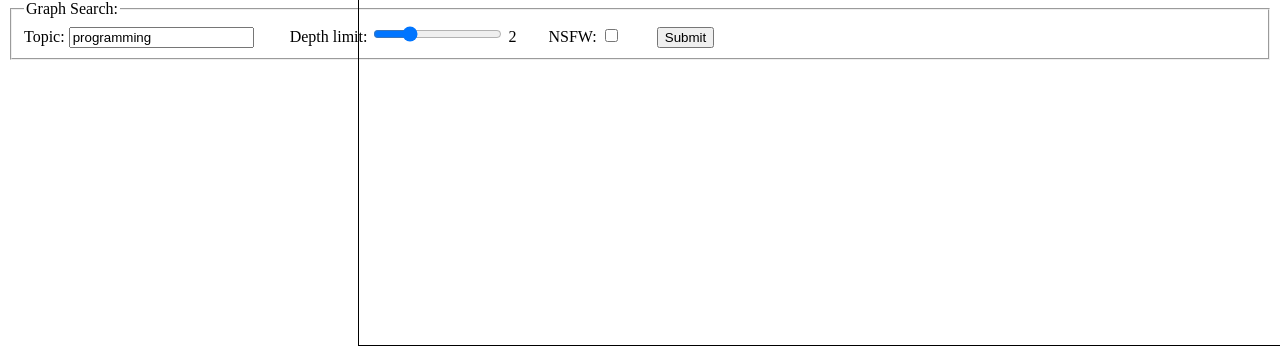
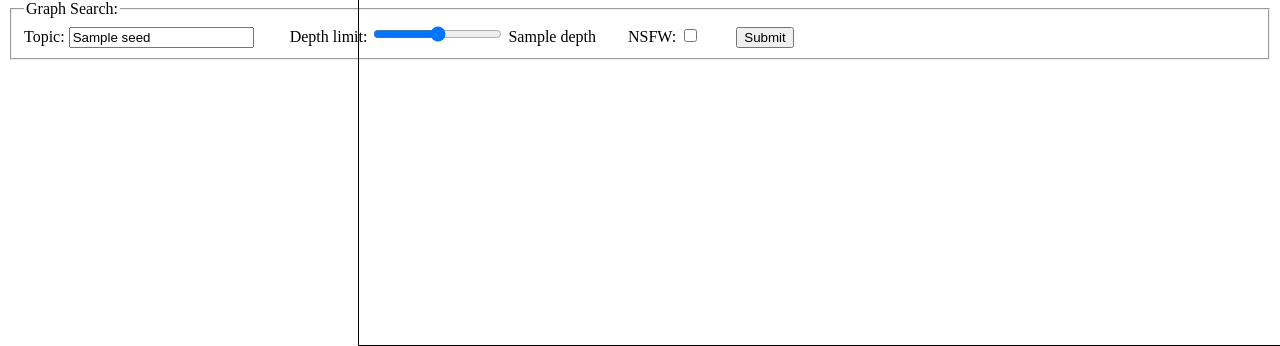
Before and after one commit to cdated/subredditor, a Flask app: template templates/graph.html in a window 1280 px wide; the page is wider, and only the part inside the window is pictured. Shown: the part 714-1060 px from the top of that part. Run offline with Flask 2, Linux system fonts and the light colour scheme; the template is opened without the code that fills it: most values are stand-ins (such as "Sample title", 1, 10 or a date in 2020).

Commit message:
Update HTML so form maintains user's parameters

```diff
--- a/server.py
+++ b/server.py
@@ -15,8 +15,10 @@ def my_link():
     depth = int(request.args.get('depth'))
 
     nsfw_str = ''
+    nsfw_html = ''
     if nsfw:
         nsfw_str = '_nsfw'
+        nsfw_html = 'checked="true"'
 
     if depth > 5:
         depth = 5
@@ -32,14 +34,16 @@ def my_link():
     filename = rec.output_path + '/' + seed + '_d' + str(depth) + nsfw_str + '.json'
     if os.path.exists(filename):
         # graph data exist, skip to render
-        html = render_template('graph.html', filename=filename)
+        html = render_template('graph.html', filename=filename, seed=seed,
+                               depth=depth, nsfw=nsfw_html)
     else:
         # generate graph data
         (result, msg) = rec.generate_graph(seed, False)
 
         if result == 'Sucess':
             filename = msg
-            html = render_template('graph.html', filename=filename)
+            html = render_template('graph.html', filename=filename, seed=seed,
+                               depth=depth, nsfw=nsfw_html)
         else:
             html = msg
 
--- a/templates/graph.html
+++ b/templates/graph.html
@@ -5,6 +5,7 @@
 <html>
 
 <head>
+    <title>Subredditor</title>
     <link rel="stylesheet" type="text/css" href="{{ url_for('static', filename='stylesheets/graph.css') }}">
 </head>
 
@@ -23,10 +24,10 @@
         <fieldset>
             <legend>Graph Search:</legend>
             Topic:
-            <input type="text" name="seed" value="programming">&emsp;&emsp; Depth limit:
-            <input name="depth" type="range" min="1" max="5" value="2" step="1" onchange="showValue('depth', this.value)" />
-            <span id="depth">2</span>&emsp;&emsp;NSFW:
-            <input type="checkbox" name="nsfw" value="true">&emsp;&emsp;
+            <input type="text" name="seed" value="{{seed}}">&emsp;&emsp; Depth limit:
+            <input name="depth" type="range" min="1" max="5" value="{{depth}}" step="1" onchange="showValue('depth', this.value)" />
+            <span id="depth">{{depth}}</span>&emsp;&emsp;NSFW:
+            <input type="checkbox" name="nsfw" {{nsfw}}>&emsp;&emsp;
             <input type="submit" value="Submit">
         </fieldset>
     </form>
--- a/templates/template.html
+++ b/templates/template.html
@@ -1,6 +1,6 @@
 <!doctype html>
 
-<title>Subreddit Recommender</title>
+<title>Subredditor</title>
 <meta charset=utf-8>
 
 <script type="text/javascript">
@@ -13,7 +13,7 @@
     <fieldset>
         <legend>Graph Search:</legend>
         Topic:
-        <input type="text" name="seed" value="programming">&emsp;&emsp; Depth limit:
+        <input type="text" name="seed" value="python">&emsp;&emsp; Depth limit:
         <input name="depth" type="range" min="1" max="5" value="2" step="1" onchange="showValue('depth', this.value)" />
         <span id="depth">2</span>&emsp;&emsp;NSFW:
         <input type="checkbox" name="nsfw" value="true">&emsp;&emsp;
```
